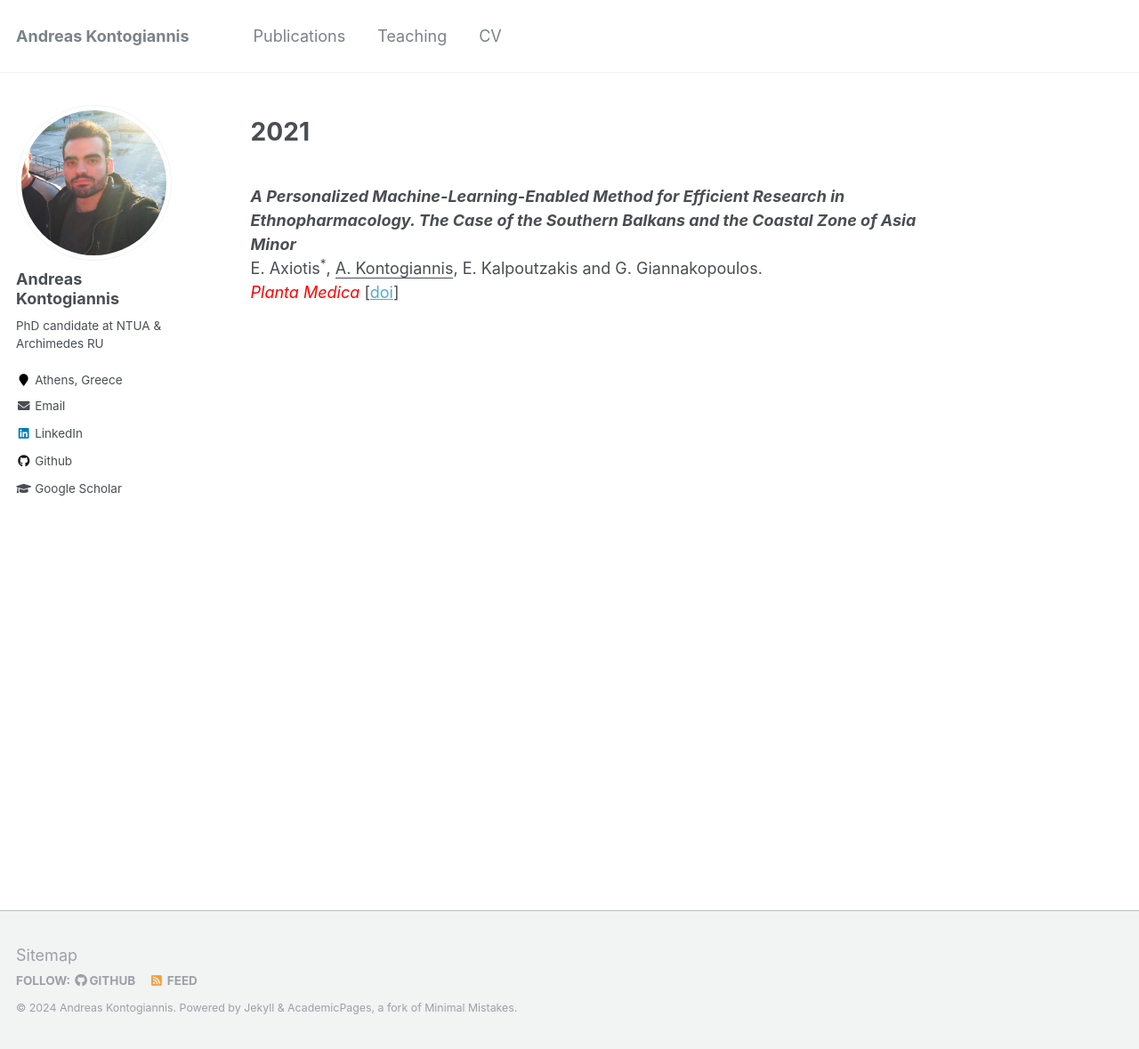
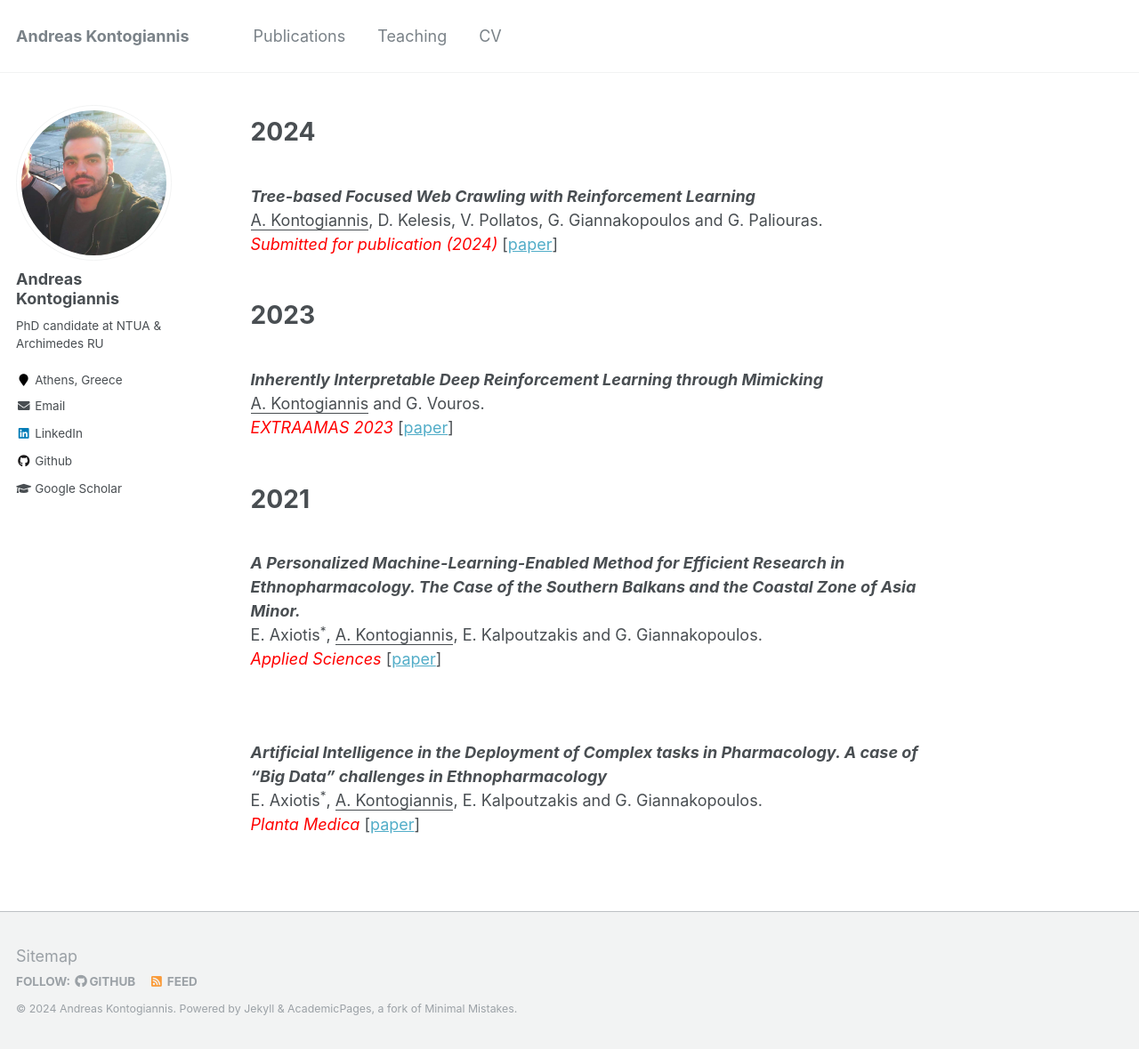
Before and after one commit to ddaedalus/ddaedalus.github.io, a Jekyll site: the page built from _pages/publications.md, in a window 1280 px wide and 1179 px high. Shown: the whole window at 89% size. Built offline with Jekyll 4.4.1, drawn with Linux system fonts in a browser that asks for light colours.

Commit message:
Update publications.md

```diff
--- a/_pages/publications.md
+++ b/_pages/publications.md
@@ -8,12 +8,46 @@ redirect_from:
   - /publications.md
 ---
 
+2024
+======
+
+<br/>
+<i><b> Tree-based Focused Web Crawling with Reinforcement Learning </b> </i>
+<br/>
+<u>A. Kontogiannis</u>, D. Kelesis, V. Pollatos, G. Giannakopoulos and G. Paliouras.
+<br/>
+_<font color="red">Submitted for publication (2024)</font>_ [[paper](https://arxiv.org/abs/2112.07620)] <br/>
+<br/>
+
+
+2023
+======
+
+<br/>
+<i><b> Inherently Interpretable Deep Reinforcement Learning through Mimicking </b> </i>
+<br/>
+<u>A. Kontogiannis</u> and G. Vouros.
+<br/>
+_<font color="red">EXTRAAMAS 2023</font>_ [[paper](https://link.springer.com/chapter/10.1007/978-3-031-40878-6_10)] <br/>
+<br/>
+
+
+
 2021
 ======
+
 <br/>
-<i><b> A Personalized Machine-Learning-Enabled Method for Efficient Research in Ethnopharmacology. The Case of the Southern Balkans and the Coastal Zone of Asia Minor </b> </i>
+<i><b> A Personalized Machine-Learning-Enabled Method for Efficient Research in Ethnopharmacology. The Case of the Southern Balkans and the Coastal Zone of Asia Minor. </b> </i>
 <br/>
 E. Axiotis<sup>*</sup>, <u>A. Kontogiannis</u>, E. Kalpoutzakis and G. Giannakopoulos.
 <br/>
-_<font color="red">Planta Medica</font>_ [[doi](https://www.thieme-connect.com/products/ejournals/html/10.1055/s-0041-1736771)] <br/>
+_<font color="red">Applied Sciences</font>_ [[paper](https://www.mdpi.com/2076-3417/11/13/5826)] <br/>
 <br/>
+
+<br/>
+<i><b> Artificial Intelligence in the Deployment of Complex tasks in Pharmacology. A case of “Big Data” challenges in Ethnopharmacology </b> </i>
+<br/>
+E. Axiotis<sup>*</sup>, <u>A. Kontogiannis</u>, E. Kalpoutzakis and G. Giannakopoulos.
+<br/>
+_<font color="red">Planta Medica</font>_ [[paper](https://www.thieme-connect.com/products/ejournals/html/10.1055/s-0041-1736771)] <br/>
+<br/>
```
